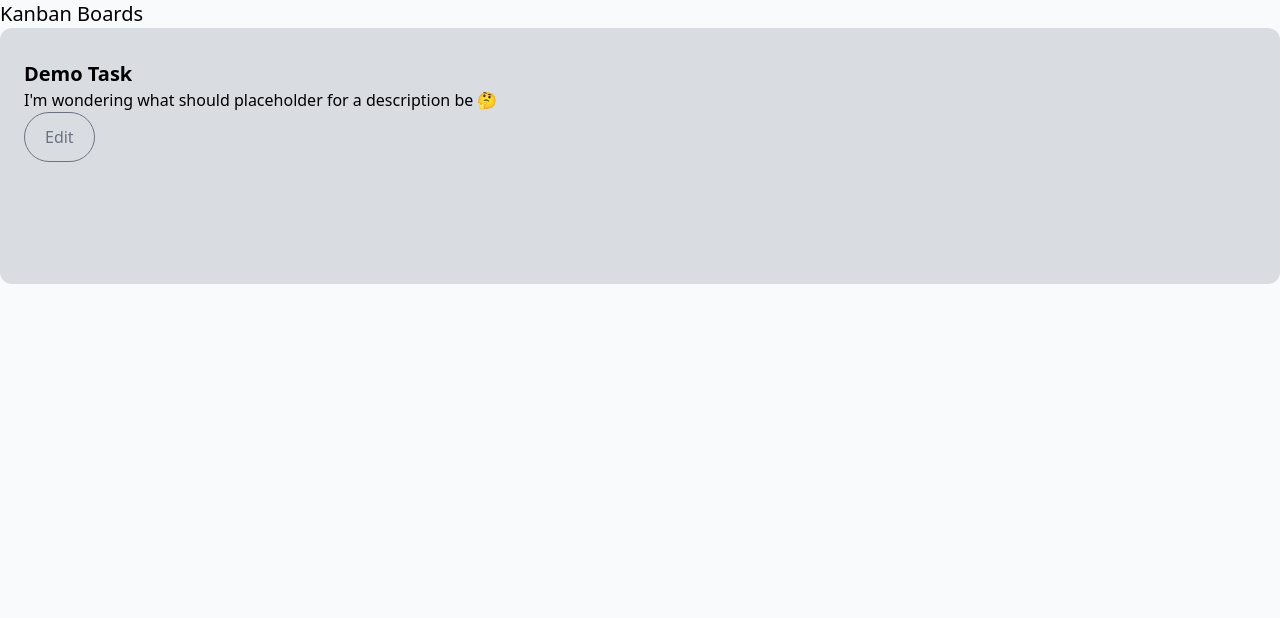
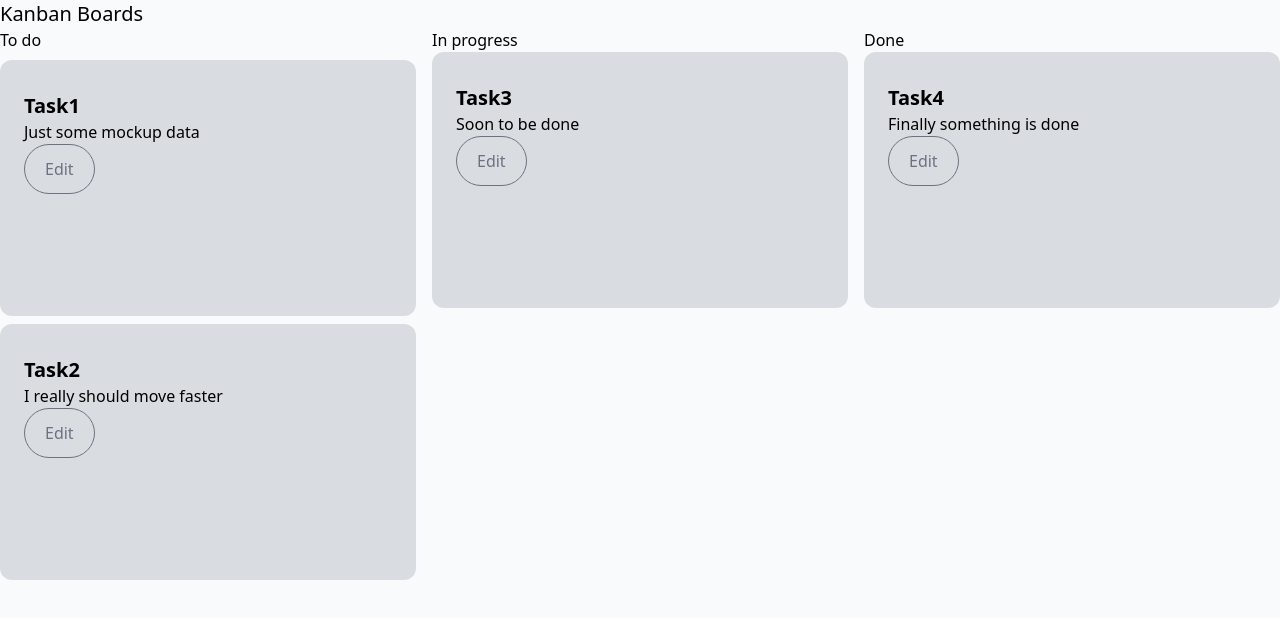
Before and after one commit to vlaier/Kanban-Boards, a Next.js app: page / in a window 1280 px wide. Shown: the top 618 px of the page. Built offline with nearby package versions, Linux system fonts and the light colour scheme.

Commit message:
feat: add ContextBoard component

```diff
--- a/src/components/boards/BoardContext.tsx
+++ b/src/components/boards/BoardContext.tsx
@@ -1,6 +1,7 @@
-import { createContext, ReactNode, useState } from 'react';
+import { createContext, ReactNode, useContext, useState } from 'react';
 import { IBoardState } from '.';
 import { ITaskCard } from '../cards';
+import { mockBasicBoardProps } from './basic/BasicBoard.mocks';
 
 const Context = createContext<IBoardState | null>(null);
 
@@ -9,8 +10,8 @@ export const BoardContext = ({ children }: { children: ReactNode }) => {
   return (
     <Context.Provider
       value={{
-        id: 1,
-        tasks,
+        id: 0,
+        tasks: mockBasicBoardProps.base.tasks,
         addTask: (item) => {
           const updatedTasks = [...tasks, item];
           return setTasks(updatedTasks);
@@ -25,3 +26,11 @@ export const BoardContext = ({ children }: { children: ReactNode }) => {
     </Context.Provider>
   );
 };
+
+export const useBoardState = () => {
+  const boardState = useContext(Context);
+  if (!boardState) {
+    throw new Error('You forgot to add BoardContext');
+  }
+  return boardState;
+};
--- a/src/components/boards/base/BasicBoard.tsx
+++ /dev/null
@@ -1,7 +0,0 @@
-import { IBoard } from '..';
-const BasicBoard: React.FC<IBoard> = (props) => {
-  const { id } = { ...props };
-  return <div>{id}</div>;
-};
-
-export default BasicBoard;
--- /dev/null
+++ b/src/components/boards/basic/BasicBoard.tsx
@@ -0,0 +1,38 @@
+import TaskCard from '@/components/cards/taskcard/TaskCard';
+import { IBoard } from '..';
+const BasicBoard: React.FC<IBoard> = (props) => {
+  const { tasks } = { ...props };
+  const toDos = tasks.filter((task) => {
+    return task.stage === 'toDo';
+  });
+  const inProgress = tasks.filter((task) => {
+    return task.stage === 'inProgress';
+  });
+  const done = tasks.filter((task) => {
+    return task.stage === 'done';
+  });
+  return (
+    <div className="grid grid-cols-3 gap-4">
+      <div id="todo" className=" flex flex-col gap-2">
+        <h3>To do</h3>
+        {toDos.map((task) => {
+          return <TaskCard {...task} key={task.id} />;
+        })}
+      </div>
+      <div id="inprogress">
+        <h3>In progress</h3>
+        {inProgress.map((task) => {
+          return <TaskCard {...task} key={task.id} />;
+        })}
+      </div>
+      <div id="done">
+        <h3>Done</h3>
+        {done.map((task) => {
+          return <TaskCard {...task} key={task.id} />;
+        })}
+      </div>
+    </div>
+  );
+};
+
+export default BasicBoard;
--- /dev/null
+++ b/src/components/boards/context/ContextBoard.tsx
@@ -0,0 +1,9 @@
+import BasicBoard from '../basic/BasicBoard';
+import { useBoardState } from '../BoardContext';
+const ContextBoard: React.FC = () => {
+  const { tasks, id } = useBoardState();
+  const props = { tasks, id };
+  return <BasicBoard {...props} />;
+};
+
+export default ContextBoard;
--- a/src/pages/index.tsx
+++ b/src/pages/index.tsx
@@ -1,6 +1,7 @@
-import TaskCard from '@/components/cards/taskcard/TaskCard';
-import { mockTaskCardProps } from '@/components/cards/taskcard/TaskCard.mocks';
+import { BoardContext } from '@/components/boards/BoardContext';
+import ContextBoard from '@/components/boards/context/ContextBoard';
 import Head from 'next/head';
+
 export default function Home() {
   return (
     <>
@@ -10,9 +11,11 @@ export default function Home() {
         <meta name="viewport" content="width=device-width, initial-scale=1" />
         <link rel="icon" href="/favicon.ico" />
       </Head>
-      <main className="min-h-screen bg-gray-50 dark:bg-slate-700">
+      <main className="min-h-screen bg-gray-50 dark:bg-slate-700 ">
         <h1 className="text-xl">Kanban Boards</h1>
-        <TaskCard {...mockTaskCardProps.base} />
+        <BoardContext>
+          <ContextBoard />
+        </BoardContext>
       </main>
     </>
   );
```
Also changed, not shown: src/components/boards/basic/BasicBoard.mocks.ts (renamed from src/components/boards/base/BasicBoard.mocks.ts).
